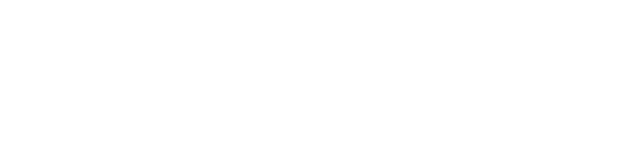
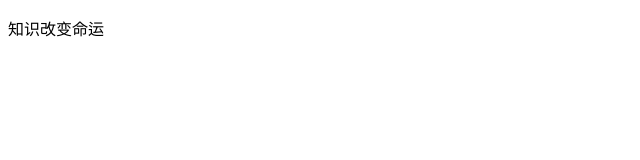
Before and after one commit to xingxing0902/myproject923, a plain HTML site: page inde.html in a window 1280 px wide. Shown: the whole page, without its empty margins (0-640 px from the left). Drawn offline with Linux system fonts and the light colour scheme.

Commit message:
styles.css +p

```diff
--- a/inde.html
+++ b/inde.html
@@ -8,7 +8,7 @@
 </head>
 
 <body>
-
+    <p>知识改变命运</p>
 </body>
 
 </html>
--- /dev/null
+++ b/style/style.css
@@ -0,0 +1,4 @@
+p {
+    background-color: #f09;
+    color: #fff;
+}
```
